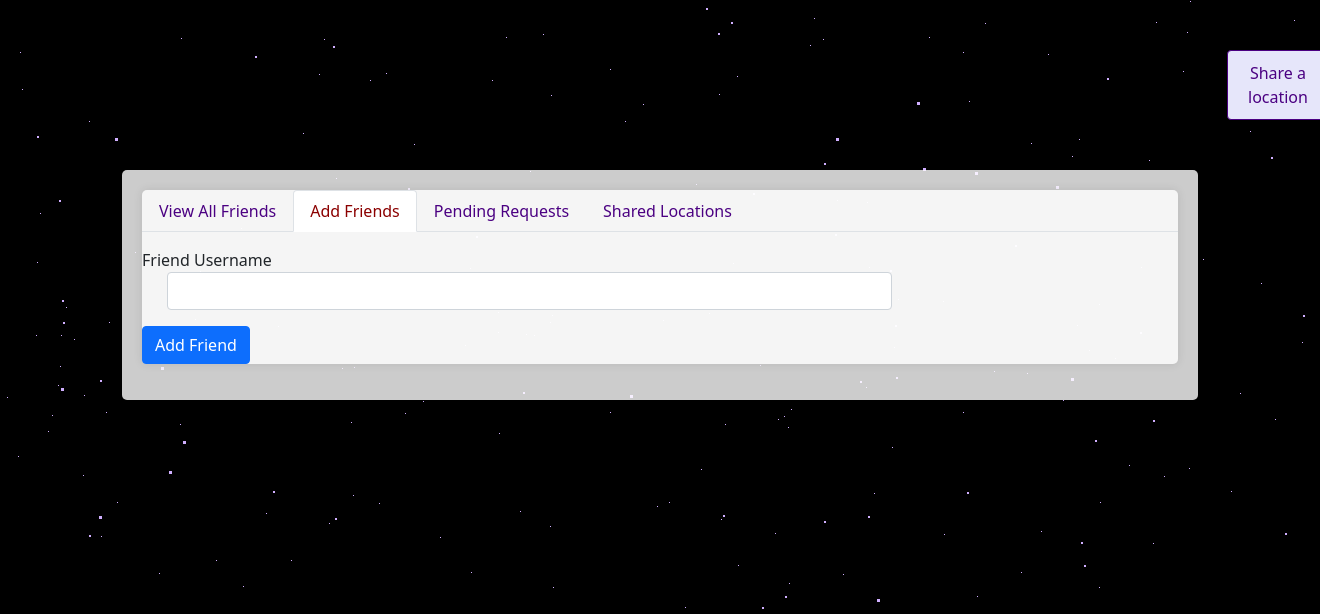
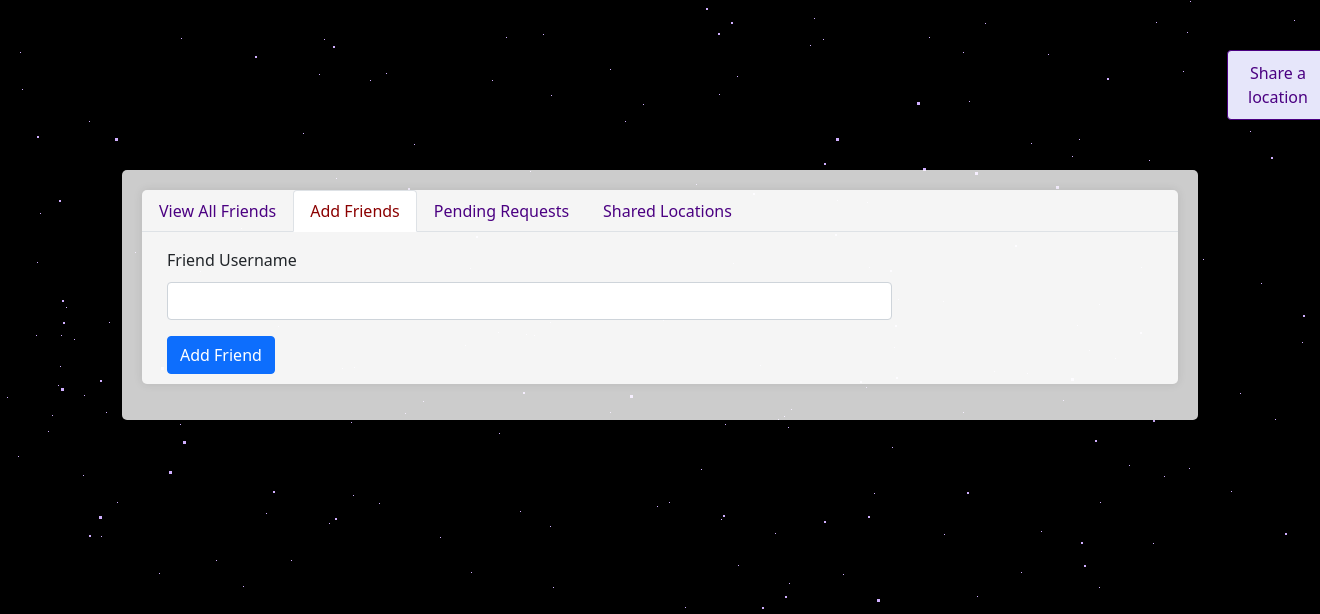
Before and after one commit to ademar-gamero/StarSight-Project, a Flask app: page /friends in a window 1320 px wide, after a click on "Add Friends". Shown: the part 56-670 px from the top of the page. Run offline with Flask 3, Linux system fonts and the light colour scheme; a user stored in the database is signed in; data comes from the database, SQL or seed files in the repository; tables that the repository leaves empty hold one stand-in row (values such as "Sample post"); parts of the project's set-up code (start-up, migrations or seed data) failed here and were passed over; some libraries are stand-ins or nearby versions.

Commit message:
made table better

```diff
--- a/templates/friends.html
+++ b/templates/friends.html
@@ -46,7 +46,7 @@
 }
 
 .tabbed-navbar-background .nav-link {
-    color: #4B0082; /* Indigo text color */
+    color: #4B0082;
 }
 
 .tabbed-navbar-background .nav-link.active,
@@ -61,10 +61,18 @@
     box-shadow: 0px 0px 10px rgba(0, 0, 0, 0.1);
 }
 
-/* Set specific width for the add friends search box */
+/* Set specific width for the add friends search box and apply margin-left */
 #add-friend .form-control {
     width: 70%; /* Adjust this value to set the desired width */
     margin-left: 25px;
+    margin-bottom: 10px;
+}
+
+/* Apply the same margin-left to label and submit button */
+#add-friend .mb-3 > label,
+#add-friend .mb-3 > .btn {
+    margin-left: 25px;
+    margin-bottom: 10px;
 }
 
 body {
@@ -162,6 +170,7 @@ body {
             <!-- Shared Locations Tab -->
             <div class="tab-pane fade" id="shared-locations" role="tabpanel" aria-labelledby="shared-locations-tab">
                 <section id="shared-locations-list" class="mt-3">
+                    {% if shared_locations_data %}
                         <table class="table table-background">
                             <tr>
                                 <th>ID</th>
@@ -190,6 +199,7 @@ body {
                             </tr>
                             {% endfor %}
                         </table>
+                    {% endif %}
                 </section>
             </div>
         </div>
```
Lines whose indentation alone changed are shown as unchanged.
